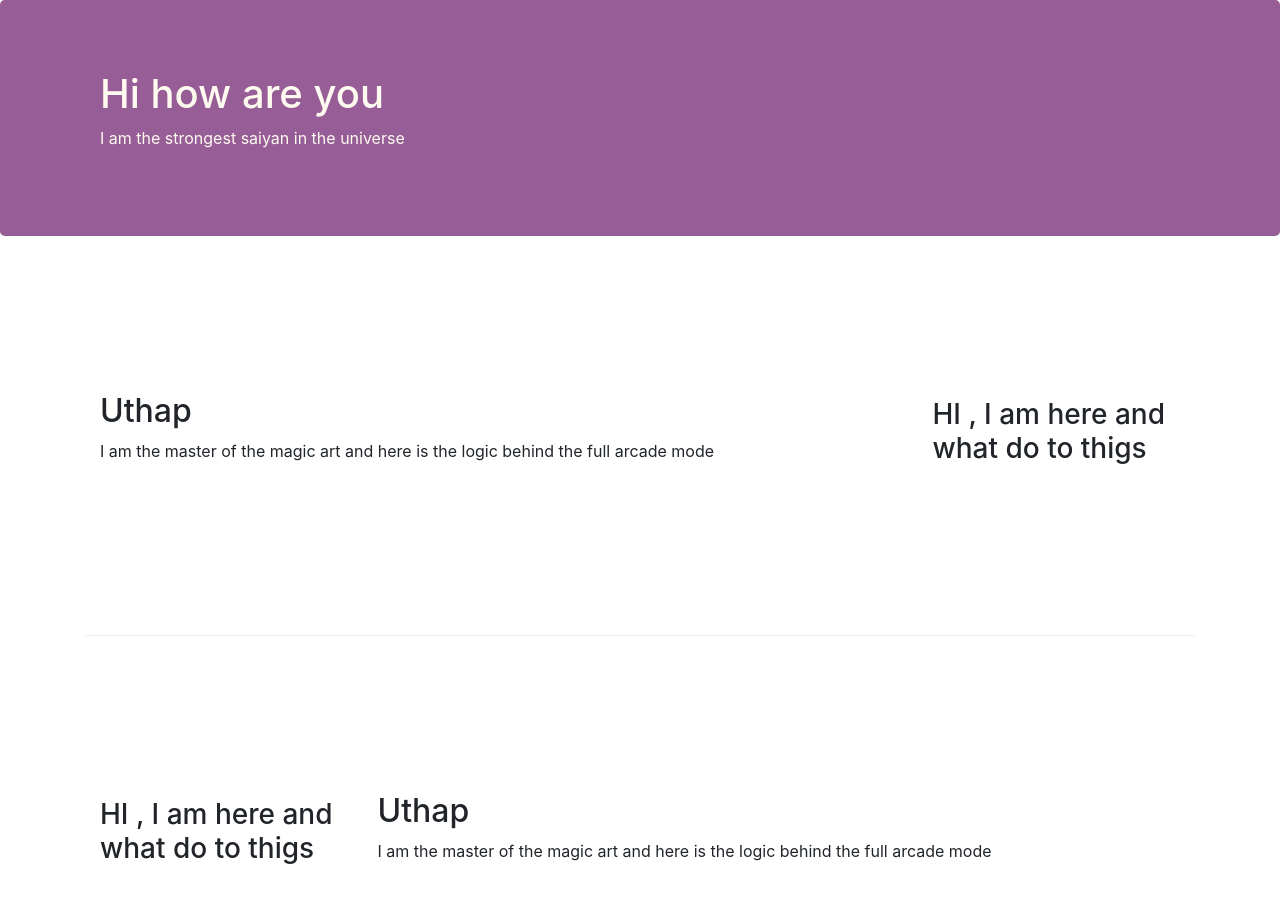
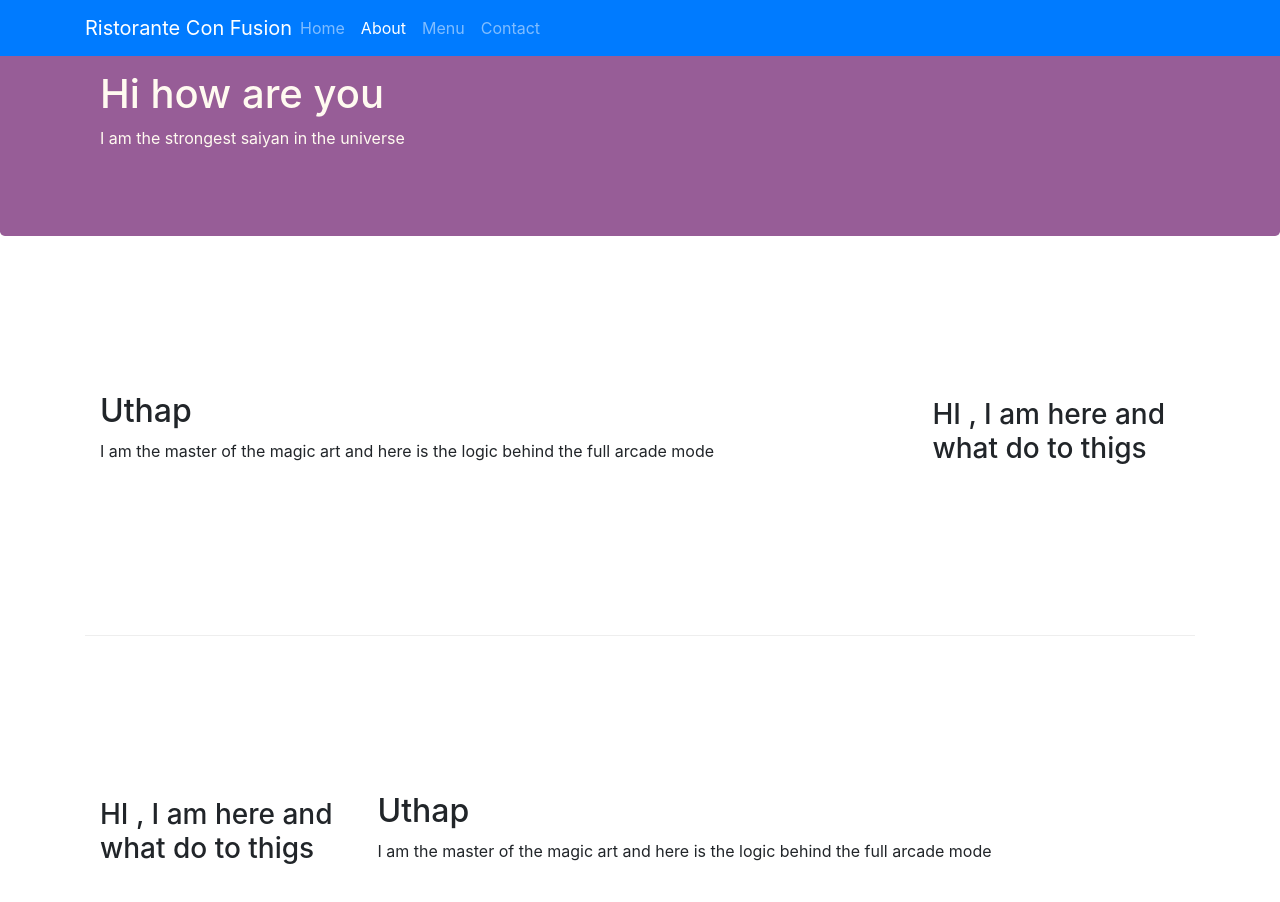
Before and after one commit to HarishKumar1234-del/Front---End-Project-using-Bootstrap-4, a plain HTML site: page aboutus.html in a window 1280 px wide. Shown: the top 902 px of the page. Drawn offline with nearby package versions, Linux system fonts and the light colour scheme.

Commit message:
sixth commit

```diff
--- a/aboutus.html
+++ b/aboutus.html
@@ -17,6 +17,41 @@
 
 </head>
 <body>
+
+
+<!--
+
+You also need to add the class bg-dark additionally to navbar-dark.
+
+navbar-dark basically just determines what color the text should be i.e. light text for a dark-background navbar and dark text for a light-colored navbar.
+
+bg-dark then determines the actual background-color of the navbar. But other colors would work just as well. For example, bg-primary or bg-danger would work well with navbar-dark. -->
+
+
+    <nav class="navbar navbar-expand-sm navbar-dark bg-primary fixed-top">
+        <div class="container">
+            <button class="navbar-toggler" type="button" data-toggle="collapse" data-target="#Navbarr">
+                <span class="navbar-toggler-icon"></span>
+            </button>
+
+
+            <a class="navbar-brand mr-auto" href="./index.html">Ristorante Con Fusion</a>
+            <!-- mr-auto right margin set as possible, content should be pushed as left as possible -->
+            <div class="collapse navbar-collapse" id="Navbarr">
+                <ul class="navbar-nav mr-auto">
+                <!-- nav-item this allow these link items to display horizontlly as list in navigation bar ,nav-link allows a tag to repsent a link-->
+                <!-- active means you are on that particular page -->
+                    <li class="nav-item"><a class="nav-link" href="./index.html">Home</a></li>
+                    <li class="nav-item active"><a class="nav-link" href="#">About</a>    </li>
+                    <li class="nav-item"><a class="nav-link" href="#">Menu</a></li>
+                    <li class="nav-item"><a class="nav-link" href="#">Contact</a></li>
+
+                </ul>
+            </div>
+        </div>
+
+    </nav>
+
 
 	 <header class="jumbotron">
 	 	<div class="container">
@@ -95,7 +130,7 @@
      		<div class="col-4 offset-1 col-sm-2">
      			<h5>Links</h5>
      			<ul class="list-unstyled">
-     				<li><a href="#">Home</a></li>
+     				<li><a href="./index.html">Home</a></li>
      				<li><a href="#">work</a></li>
      				<li><a href="#">about</a></li>
      				<li><a href="#">menu</a></li>
```
Also changed, not shown: index.html (+15 -8 lines).
